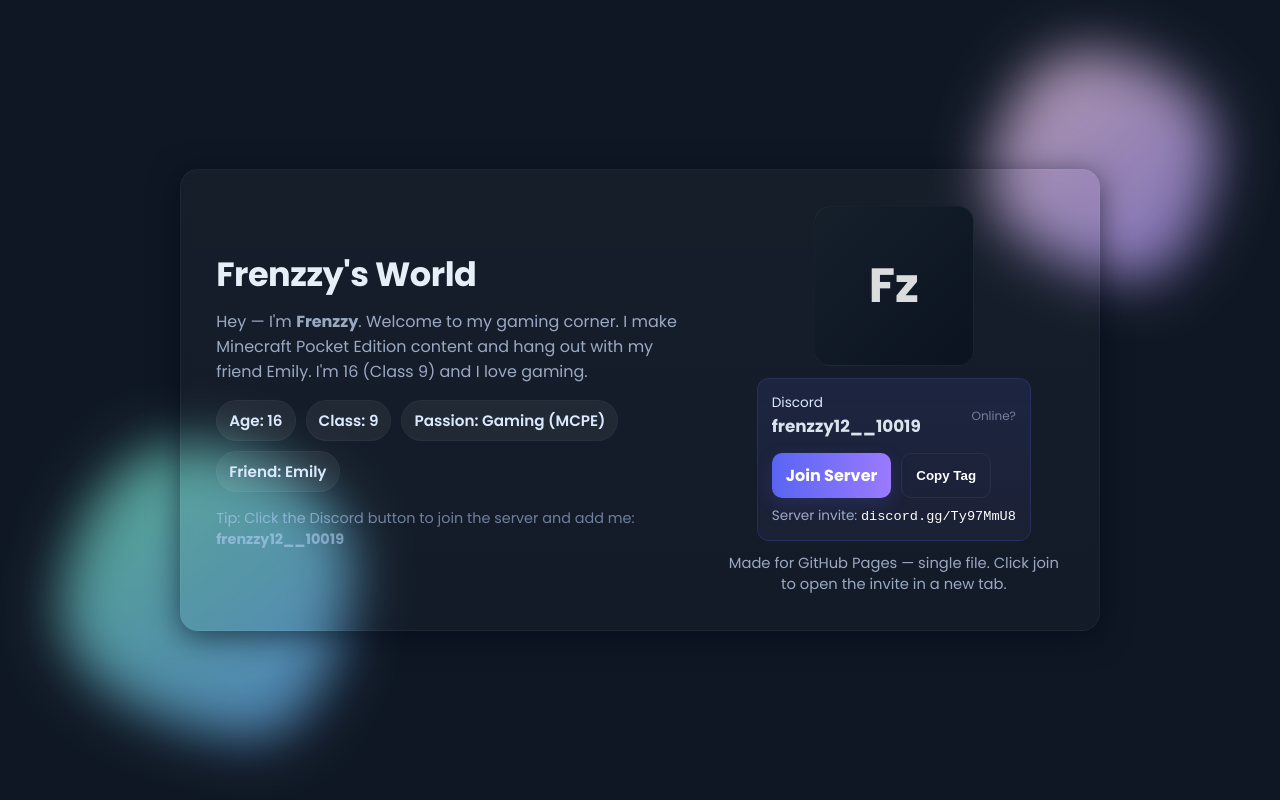
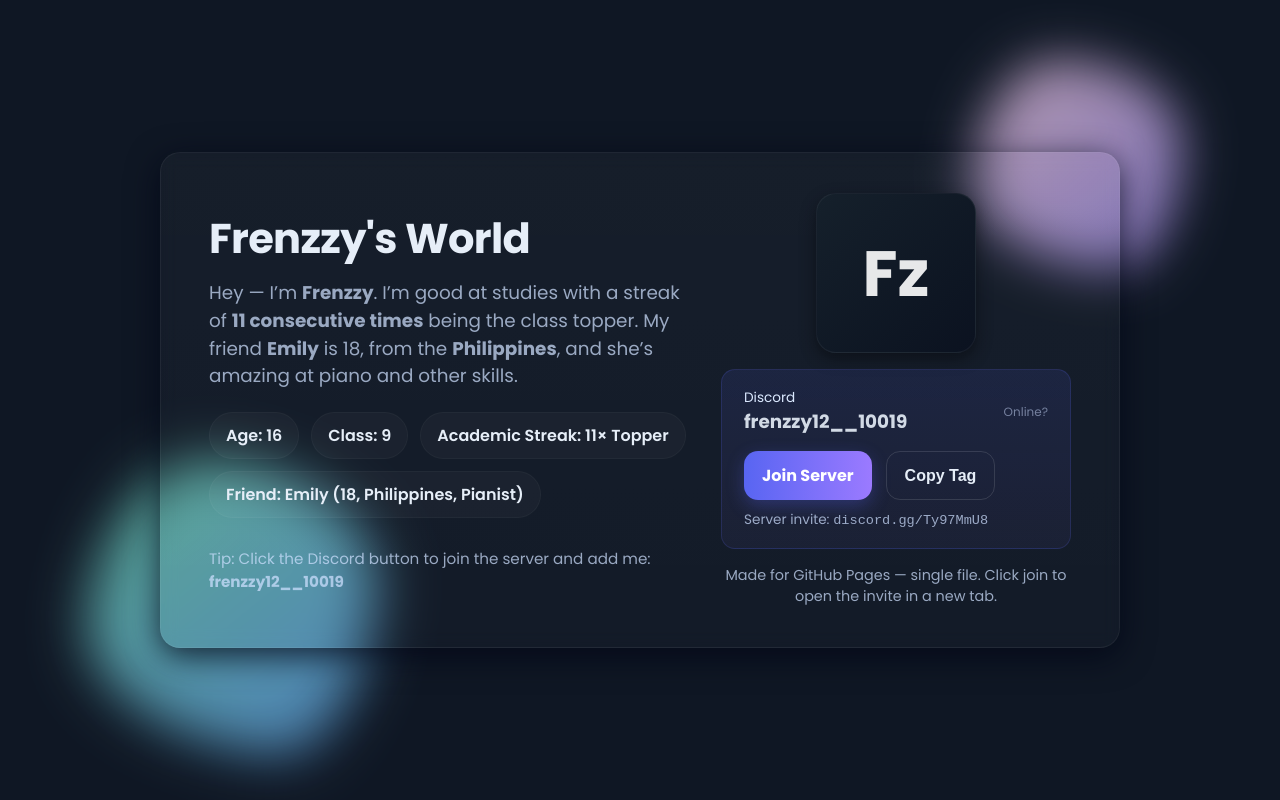
Before and after one commit to frenzzy2/frenzz, a plain HTML site: page index.html in a window 1280 px wide. Drawn offline with Linux system fonts and the light colour scheme.

Commit message:
Update index.html
this is my page

```diff
--- a/index.html
+++ b/index.html
@@ -1,97 +1,332 @@
-<!doctype html>
+<!DOCTYPE html>
 <html lang="en">
 <head>
-  <meta charset="utf-8" />
-  <meta name="viewport" content="width=device-width,initial-scale=1" />
+  <meta charset="UTF-8" />
+  <meta name="viewport" content="width=device-width, initial-scale=1" />
   <title>Frenzzy's World — Home</title>
-  <meta name="description" content="Frenzzy's World — gaming page. Join the Discord: frenzzy12__10019 | Server: discord.gg/Ty97MmU8" />
-  <link href="https://fonts.googleapis.com/css2?family=Poppins:wght@300;400;600;700&display=swap" rel="stylesheet">
+  <meta name="description" content="Frenzzy's World — personal page. Join the Discord: frenzzy12__10019 | Server: discord.gg/Ty97MmU8" />
+  <link href="https://fonts.googleapis.com/css2?family=Poppins:wght@300;400;600;700&display=swap" rel="stylesheet" />
   <style>
-    :root{
-      --bg1:#0f1724; /* deep navy */
-      --glass: rgba(255,255,255,0.06);
-      --accent: #5865F2; /* discord blue */
+    :root {
+      --bg1: #0f1724; /* deep navy */
+      --glass: rgba(255, 255, 255, 0.06);
+      --accent: #5865F2; /* Discord blue */
       --accent-2: #9b7aff;
+      --text-light: #e6eef8;
+      --text-muted: #cfe0ffb8;
+      --pill-bg: rgba(255, 255, 255, 0.03);
     }
-    *{box-sizing:border-box}
-    html,body{height:100%;margin:0;font-family:'Poppins',system-ui,Segoe UI,Roboto,Helvetica,Arial,sans-serif;background:var(--bg1);color:#e6eef8}
+    * {
+      box-sizing: border-box;
+    }
+    body,
+    html {
+      margin: 0;
+      padding: 0;
+      height: 100%;
+      font-family: 'Poppins', system-ui, Segoe UI, Roboto, Helvetica, Arial, sans-serif;
+      background: var(--bg1);
+      color: var(--text-light);
+      overflow-x: hidden;
+    }
 
-    /* animated gradient background */
-    .bg-wrap{
-      position:fixed;inset:0;z-index:-2;overflow:hidden;
-      background: linear-gradient(120deg,var(--bg1), #071021 30%);
+    /* Animated gradient background */
+    .bg-wrap {
+      position: fixed;
+      inset: 0;
+      z-index: -2;
+      overflow: hidden;
+      background: linear-gradient(120deg, var(--bg1), #071021 30%);
+      animation: bgAnimate 15s ease infinite;
     }
     .gradient {
-      position:absolute;filter:blur(80px);opacity:0.9;mix-blend-mode:screen;
-      width:60vmax;height:60vmax;border-radius:50%;transform:translate(-20%, -10%);
+      position: absolute;
+      filter: blur(90px);
+      opacity: 0.9;
+      mix-blend-mode: screen;
+      width: 70vmax;
+      height: 70vmax;
+      border-radius: 50%;
       animation: floaty 12s ease-in-out infinite;
     }
-    .g1{background: radial-gradient(circle at 30% 30%, rgba(88,101,242,0.9), transparent 30%);
-        left:-10%;top:-15%;}
-    .g2{background: radial-gradient(circle at 60% 70%, rgba(155,122,255,0.85), transparent 30%);
-        right:-15%;bottom:-10%;animation-duration:18s}
-
-    @keyframes floaty{
-      0%{transform: translate(-20%,-10%) scale(1)}
-      50%{transform: translate(-10%,-5%) scale(1.08)}
-      100%{transform: translate(-20%,-10%) scale(1)}
+    .g1 {
+      background: radial-gradient(circle at 30% 30%, rgba(88, 101, 242, 0.9), transparent 30%);
+      left: -15%;
+      top: -20%;
+    }
+    .g2 {
+      background: radial-gradient(circle at 60% 70%, rgba(155, 122, 255, 0.85), transparent 30%);
+      right: -20%;
+      bottom: -15%;
+      animation-duration: 18s;
+    }
+    @keyframes bgAnimate {
+      0% {
+        background-position: 0% 50%;
+      }
+      50% {
+        background-position: 100% 50%;
+      }
+      100% {
+        background-position: 0% 50%;
+      }
+    }
+    @keyframes floaty {
+      0% {
+        transform: translate(-20%, -10%) scale(1);
+      }
+      50% {
+        transform: translate(-10%, -5%) scale(1.1);
+      }
+      100% {
+        transform: translate(-20%, -10%) scale(1);
+      }
     }
 
     /* subtle star dots */
-    .stars{
-      position:fixed;inset:0;z-index:-1;pointer-events:none;background-image:radial-gradient(rgba(255,255,255,0.07) 1px, transparent 1px);
-      background-size: 8px 8px;opacity:0.08;
+    .stars {
+      position: fixed;
+      inset: 0;
+      z-index: -1;
+      pointer-events: none;
+      background-image: radial-gradient(rgba(255, 255, 255, 0.07) 1px, transparent 1px);
+      background-size: 8px 8px;
+      opacity: 0.08;
     }
 
-    /* main layout */
-    .wrap{min-height:100vh;display:flex;align-items:center;justify-content:center;padding:3rem}
-    .card{
-      width:min(920px,96%);background:linear-gradient(180deg, rgba(255,255,255,0.03), rgba(255,255,255,0.02));
-      border-radius:18px;backdrop-filter: blur(6px);box-shadow: 0 6px 30px rgba(2,6,23,0.6);padding:2.2rem;display:grid;grid-template-columns:1fr 340px;gap:1.6rem;align-items:center;border:1px solid rgba(255,255,255,0.04)
+    /* floating blobs */
+    .blob {
+      position: absolute;
+      border-radius: 40% 60% 30% 70% / 60% 40% 60% 40%;
+      filter: blur(24px);
+      opacity: 0.7;
+      mix-blend-mode: screen;
+      animation: blobAnim 10s ease-in-out infinite;
+    }
+    .b1 {
+      width: 260px;
+      height: 260px;
+      left: 8%;
+      bottom: 8%;
+      background: linear-gradient(135deg, #6ee7b7, #60a5fa);
+      animation-delay: 0s;
+    }
+    .b2 {
+      width: 200px;
+      height: 200px;
+      right: 8%;
+      top: 8%;
+      background: linear-gradient(135deg, #fbcfe8, #a78bfa);
+      animation-delay: 3s;
+    }
+    @keyframes blobAnim {
+      0%,
+      100% {
+        transform: scale(1) rotate(0deg);
+      }
+      50% {
+        transform: scale(1.1) rotate(6deg);
+      }
     }
 
-    .left h1{margin:0;font-size:2.1rem;letter-spacing:-0.5px}
-    .left p.lead{margin-top:0.6rem;color:#cfe0ffb8}
+    /* main container */
+    main.wrap {
+      min-height: 100vh;
+      display: flex;
+      align-items: center;
+      justify-content: center;
+      padding: 3rem;
+      position: relative;
+      z-index: 1;
+    }
 
-    .info-list{display:flex;flex-wrap:wrap;gap:10px;margin-top:1rem}
-    .pill{padding:8px 12px;border-radius:999px;background:var(--glass);font-weight:600;color:#dbe9ff;font-size:0.95rem;border:1px solid rgba(255,255,255,0.03)}
+    /* card */
+    section.card {
+      width: min(960px, 96%);
+      background: linear-gradient(
+        180deg,
+        rgba(255, 255, 255, 0.03),
+        rgba(255, 255, 255, 0.02)
+      );
+      border-radius: 20px;
+      backdrop-filter: blur(8px);
+      box-shadow: 0 8px 32px rgba(2, 6, 23, 0.8);
+      padding: 2.5rem 3rem;
+      display: grid;
+      grid-template-columns: 1fr 350px;
+      gap: 2rem;
+      align-items: center;
+      border: 1px solid rgba(255, 255, 255, 0.05);
+      transition: transform 0.25s ease;
+    }
+    section.card:hover {
+      transform: translateY(-5px);
+    }
 
-    /* Discord box */
-    .discord-box{background:linear-gradient(180deg, rgba(88,101,242,0.12), rgba(155,122,255,0.06));padding:14px;border-radius:12px;border:1px solid rgba(88,101,242,0.18);display:flex;flex-direction:column;gap:8px}
-    .discord-username{font-weight:700;font-size:1.05rem;display:flex;align-items:center;gap:10px}
-    .discord-username .tag{opacity:0.95}
-    .discord-action{display:flex;gap:10px;margin-top:6px}
-    .btn{padding:10px 14px;border-radius:10px;text-decoration:none;color:white;font-weight:700;border:none;cursor:pointer;display:inline-flex;align-items:center;gap:8px}
-    .btn-join{background:linear-gradient(90deg,var(--accent),var(--accent-2));box-shadow:0 6px 18px rgba(88,101,242,0.18);}
-    .btn-profile{background:transparent;border:1px solid rgba(255,255,255,0.06);}
+    /* left content */
+    .left h1 {
+      margin: 0;
+      font-size: 2.6rem;
+      letter-spacing: -0.7px;
+      font-weight: 700;
+    }
+    .left p.lead {
+      margin-top: 0.6rem;
+      color: var(--text-muted);
+      font-weight: 400;
+      font-size: 1.15rem;
+      line-height: 1.5;
+    }
+    .info-list {
+      display: flex;
+      flex-wrap: wrap;
+      gap: 12px;
+      margin-top: 1.4rem;
+    }
+    .pill {
+      padding: 10px 16px;
+      border-radius: 9999px;
+      background: var(--pill-bg);
+      font-weight: 600;
+      color: var(--text-light);
+      font-size: 1rem;
+      border: 1px solid rgba(255, 255, 255, 0.03);
+      user-select: none;
+    }
 
-    /* avatar / banner */
-    .right{display:flex;flex-direction:column;align-items:center;gap:12px}
-    .avatar{width:160px;height:160px;border-radius:16px;background:linear-gradient(135deg,#15202b,#0b1220);display:flex;align-items:center;justify-content:center;font-weight:800;font-size:3rem;color:rgba(255,255,255,0.85);border:1px solid rgba(255,255,255,0.04)}
-    .small-note{font-size:0.92rem;color:#cfe0ffb8;text-align:center}
+    /* footer tip */
+    .footer {
+      margin-top: 1.8rem;
+      font-size: 0.95rem;
+      color: var(--text-muted);
+    }
 
-    /* footer */
-    .footer{margin-top:1rem;font-size:0.9rem;color:#bcd4ff8a}
+    /* right sidebar */
+    aside.right {
+      display: flex;
+      flex-direction: column;
+      align-items: center;
+      gap: 16px;
+    }
+    .avatar {
+      width: 160px;
+      height: 160px;
+      border-radius: 20px;
+      background: linear-gradient(135deg, #15202b, #0b1220);
+      display: flex;
+      align-items: center;
+      justify-content: center;
+      font-weight: 800;
+      font-size: 4rem;
+      color: rgba(255, 255, 255, 0.9);
+      border: 1px solid rgba(255, 255, 255, 0.05);
+      user-select: none;
+      box-shadow: 0 6px 16px rgba(0, 0, 0, 0.4);
+    }
+
+    /* discord box */
+    .discord-box {
+      background: linear-gradient(
+        180deg,
+        rgba(88, 101, 242, 0.12),
+        rgba(155, 122, 255, 0.06)
+      );
+      padding: 18px 22px;
+      border-radius: 14px;
+      border: 1px solid rgba(88, 101, 242, 0.18);
+      display: flex;
+      flex-direction: column;
+      gap: 10px;
+      width: 100%;
+      max-width: 350px;
+      user-select: none;
+    }
+    .discord-box > div:first-child {
+      display: flex;
+      justify-content: space-between;
+      align-items: center;
+    }
+    .discord-box .discord-username {
+      font-weight: 700;
+      font-size: 1.15rem;
+      color: var(--text-light);
+      user-select: text;
+    }
+    .discord-box .discord-username .tag {
+      opacity: 0.9;
+    }
+    .discord-box .discord-action {
+      display: flex;
+      gap: 14px;
+      margin-top: 6px;
+    }
+    .btn {
+      padding: 12px 18px;
+      border-radius: 14px;
+      font-weight: 700;
+      font-size: 1rem;
+      cursor: pointer;
+      border: none;
+      display: inline-flex;
+      align-items: center;
+      justify-content: center;
+      gap: 8px;
+      transition: background 0.25s ease;
+      user-select: none;
+      text-decoration: none;
+      color: white;
+    }
+    .btn-join {
+      background: linear-gradient(90deg, var(--accent), var(--accent-2));
+      box-shadow: 0 6px 18px rgba(88, 101, 242, 0.3);
+    }
+    .btn-join:hover {
+      background: linear-gradient(90deg, #4752c4, #7e69ff);
+      box-shadow: 0 8px 22px rgba(88, 101, 242, 0.6);
+    }
+    .btn-profile {
+      background: transparent;
+      border: 1.5px solid rgba(255, 255, 255, 0.12);
+      color: var(--text-light);
+    }
+    .btn-profile:hover {
+      background: rgba(255, 255, 255, 0.08);
+      border-color: rgba(255, 255, 255, 0.25);
+    }
+
+    /* small note below discord */
+    .small-note {
+      font-size: 0.9rem;
+      color: var(--text-muted);
+      text-align: center;
+    }
 
     /* responsive */
-    @media (max-width:880px){.card{grid-template-columns:1fr;}}
-
-    /* small motion for hover */
-    .card:hover{transform:translateY(-2px);transition:transform 0.18s}
-
-    /* floating decorative blobs */
-    .blob{position:absolute;border-radius:40% 60% 30% 70% / 60% 40% 60% 40%;filter:blur(24px);opacity:0.7;mix-blend-mode:screen}
-    .blob.b1{width:260px;height:260px;left:6%;bottom:10%;background:linear-gradient(135deg,#6ee7b7,#60a5fa);animation:bloby 9s infinite}
-    .blob.b2{width:200px;height:200px;right:6%;top:8%;background:linear-gradient(135deg,#fbcfe8,#a78bfa);animation:bloby 11s infinite}
-    @keyframes bloby{0%{transform:scale(1)}50%{transform:scale(1.12) rotate(6deg)}100%{transform:scale(1)}}
-
+    @media (max-width: 920px) {
+      section.card {
+        grid-template-columns: 1fr;
+        padding: 2rem 1.8rem;
+      }
+      aside.right {
+        max-width: 100%;
+        width: 100%;
+        flex-direction: row;
+        justify-content: space-around;
+      }
+      .discord-box {
+        max-width: 280px;
+        width: 45%;
+      }
+      .avatar {
+        margin-bottom: 0;
+      }
+    }
   </style>
 </head>
 <body>
-  <!-- Background layers -->
-  <div class="bg-wrap">
-    <div class="gradient g1" aria-hidden="true"></div>
-    <div class="gradient g2" aria-hidden="true"></div>
+  <div class="bg-wrap" aria-hidden="true">
+    <div class="gradient g1"></div>
+    <div class="gradient g2"></div>
   </div>
   <div class="stars" aria-hidden="true"></div>
   <div class="blob b1" aria-hidden="true"></div>
@@ -101,75 +336,103 @@
     <section class="card" role="region" aria-labelledby="title">
       <div class="left">
         <h1 id="title">Frenzzy's World</h1>
-        <p class="lead">Hey — I&apos;m <strong>Frenzzy</strong>. Welcome to my gaming corner. I make Minecraft Pocket Edition content and hang out with my friend Emily. I&apos;m 16 (Class 9) and I love gaming.</p>
-
-        <div class="info-list">
-          <div class="pill">Age: 16</div>
-          <div class="pill">Class: 9</div>
-          <div class="pill">Passion: Gaming (MCPE)</div>
-          <div class="pill">Friend: Emily</div>
+        <p class="lead">
+          Hey — I’m <strong>Frenzzy</strong>. I’m good at studies with a streak of <strong>11 consecutive times</strong> being the class topper.
+          My friend <strong>Emily</strong> is 18, from the <strong>Philippines</strong>, and she’s amazing at piano and other skills.
+        </p>
+        <div class="info-list" role="list">
+          <div class="pill" role="listitem">Age: 16</div>
+          <div class="pill" role="listitem">Class: 9</div>
+          <div class="pill" role="listitem">Academic Streak: 11× Topper</div>
+          <div class="pill" role="listitem">Friend: Emily (18, Philippines, Pianist)</div>
         </div>
-
         <div class="footer">
           Tip: Click the Discord button to join the server and add me: <strong>frenzzy12__10019</strong>
         </div>
       </div>
 
       <aside class="right" aria-label="Profile & Discord">
-        <div class="avatar" aria-hidden="true">Fz</div>
+        <div class="avatar" aria-hidden="true" title="Avatar">Fz</div>
 
         <div class="discord-box" role="group" aria-label="Discord">
-          <div style="display:flex;justify-content:space-between;align-items:center">
+          <div>
             <div>
               <div style="font-size:0.85rem;color:#dbe9ff;">Discord</div>
-              <div class="discord-username"><span class="tag">frenzzy12__10019</span></div>
+              <div class="discord-username" title="Discord username">
+                <span class="tag">frenzzy12__10019</span>
+              </div>
             </div>
-            <div style="font-size:0.75rem;color:#cfe0ff80">Online?</div>
+            <div style="font-size:0.75rem;color:#cfe0ff80" aria-label="Online status">Online?</div>
           </div>
-
           <div class="discord-action">
-            <a class="btn btn-join" href="https://discord.gg/Ty97MmU8" target="_blank" rel="noopener noreferrer" aria-label="Join Frenzzy's Discord Server">Join Server</a>
-            <button class="btn btn-profile" onclick="copyTag()" aria-label="Copy Discord username to clipboard">Copy Tag</button>
+            <a
+              class="btn btn-join"
+              href="https://discord.gg/Ty97MmU8"
+              target="_blank"
+              rel="noopener noreferrer"
+              aria-label="Join Frenzzy's Discord Server"
+              >Join Server</a
+            >
+            <button class="btn btn-profile" onclick="copyTag()" aria-label="Copy Discord username to clipboard">
+              Copy Tag
+            </button>
           </div>
-
-          <div style="font-size:0.85rem;color:#cfe0ffb8">Server invite: <code style="background:transparent;padding:0;color:#fff;border-radius:6px">discord.gg/Ty97MmU8</code></div>
+          <div style="font-size:0.85rem;color:#cfe0ffb8">
+            Server invite: <code>discord.gg/Ty97MmU8</code>
+          </div>
         </div>
-
         <div class="small-note">Made for GitHub Pages — single file. Click join to open the invite in a new tab.</div>
       </aside>
     </section>
   </main>
 
   <script>
-    // small helper to copy username to clipboard
-    function copyTag(){
-      const t = 'frenzzy12__10019';
-      if(navigator.clipboard && window.isSecureContext){
-        navigator.clipboard.writeText(t).then(()=>{
-          showToast('Copied: '+t);
+    // Copy discord tag to clipboard
+    function copyTag() {
+      const tag = 'frenzzy12__10019';
+      if (navigator.clipboard && window.isSecureContext) {
+        navigator.clipboard.writeText(tag).then(() => {
+          showToast('Copied: ' + tag);
         });
       } else {
-        const el = document.createElement('textarea');el.value=t;document.body.appendChild(el);el.select();try{document.execCommand('copy');showToast('Copied: '+t)}catch(e){alert('Copy failed - '+t)}el.remove();
+        const el = document.createElement('textarea');
+        el.value = tag;
+        document.body.appendChild(el);
+        el.select();
+        try {
+          document.execCommand('copy');
+          showToast('Copied: ' + tag);
+        } catch {
+          alert('Copy failed: ' + tag);
+        }
+        el.remove();
       }
     }
 
-    // tiny toast
-    function showToast(msg){
-      const x = document.createElement('div');
-      x.textContent = msg;document.body.appendChild(x);
-      Object.assign(x.style,{position:'fixed',left:'50%',bottom:'30px',transform:'translateX(-50%)',background:'rgba(0,0,0,0.6)',color:'#fff',padding:'10px 16px',borderRadius:'8px',zIndex:9999});
-      setTimeout(()=>x.style.opacity='0',1500);setTimeout(()=>x.remove(),2200);
+    // Small toast notification
+    function showToast(msg) {
+      const toast = document.createElement('div');
+      toast.textContent = msg;
+      Object.assign(toast.style, {
+        position: 'fixed',
+        left: '50%',
+        bottom: '30px',
+        transform: 'translateX(-50%)',
+        background: 'rgba(0,0,0,0.6)',
+        color: '#fff',
+        padding: '10px 16px',
+        borderRadius: '8px',
+        zIndex: '9999',
+        opacity: '1',
+        transition: 'opacity 0.5s ease',
+        userSelect: 'none',
+      });
+      document.body.appendChild(toast);
+      setTimeout(() => {
+        toast.style.opacity = '0';
+        setTimeout(() => toast.remove(), 500);
+      }, 1500);
     }
   </script>
-
-  <!--
-    Instructions to publish on GitHub Pages (quick):
-    1. Create a new repository on GitHub (e.g., "frenzzy-world").
-    2. Add this file as index.html in the repository root, commit and push.
-    3. Go to Settings -> Pages (or "Pages" in the repo), choose branch: main (or gh-pages) and folder: / (root), then Save.
-    4. GitHub will publish at: https://<your-github-username>.github.io/<repo-name>/ (or your username.github.io if repo named username.github.io)
-
-    That's it — single-file site ready for GitHub Pages.
-  -->
 </body>
 </html>
```
